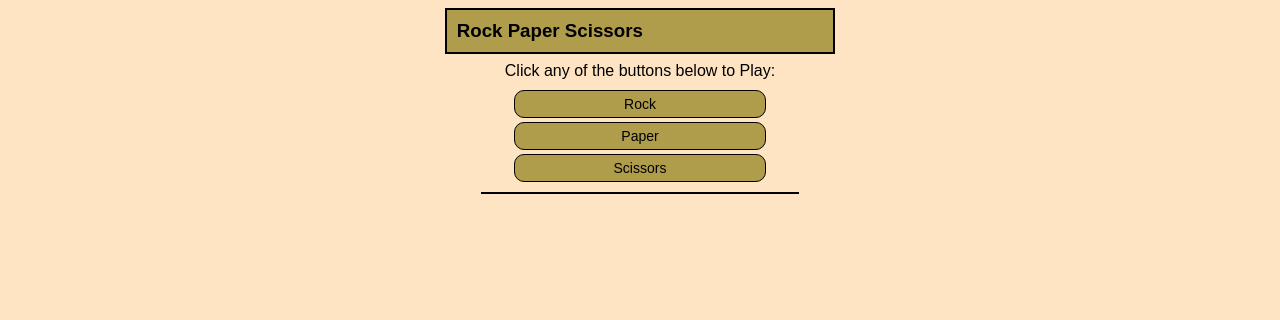
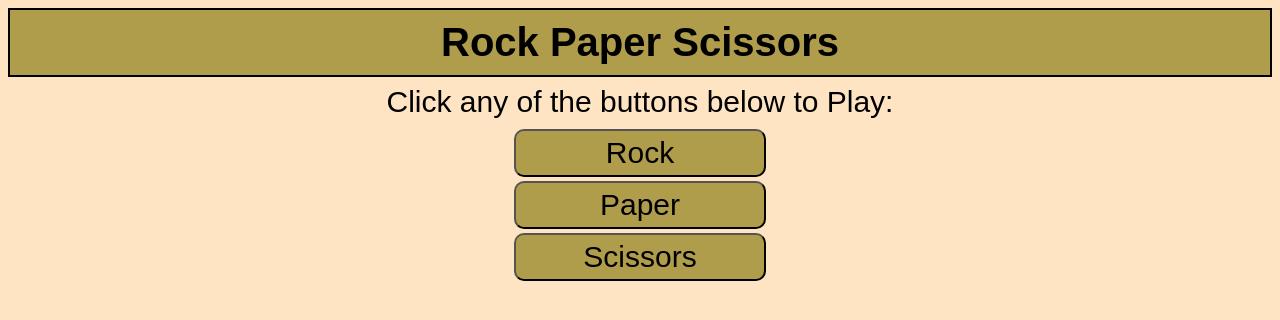
Before and after one commit to Amrut182/Rock-Paper-Scissors, a plain HTML site: page index.html in a window 1280 px wide. Drawn offline with Linux system fonts and the light colour scheme.

Commit message:
changed size of all elements, to fit webpage correctly

```diff
--- a/style.css
+++ b/style.css
@@ -4,32 +4,32 @@ html {
 }
 
 h3 {
+  text-align: center;
+  font-size: 40px;
   margin: auto;
-  width: 29%;
+  width: auto;
   border: 2px solid black;
   padding: 10px;
-  /* background-color: rgb(173, 162, 98); */
   background-color: rgb(175, 157, 76);
 }
 
 p {
+    font-size: 30px;
     text-align: center;
     font-family: sans-serif;
     margin: 8px;
     margin-bottom: 10px;
 }
 
-
-
-
 #score, #result, #gameOver {
     text-align: center;
+    font-size: 30px;
     font-family: sans-serif;
     margin: 10px;
 }
 
 #score {
-    border: 1px solid black;
+    /* border: 1px solid black; */
     width: 25%;
     margin:auto;
     margin-top: 10px;
@@ -39,11 +39,11 @@ p {
 button {
     border-radius: 10px;
     background-color: rgb(175, 157, 76);
-    border: 1px solid black ;
+    /* border: 1px solid black ; */
     color: black;
     padding: 5px 5px;
     text-align: center;
-    font-size: 14px;
+    font-size: 30px;
     display: block;
     margin-left: auto;
     margin-right: auto;
```
Also changed, not shown: index.html (+1 -1 lines).
